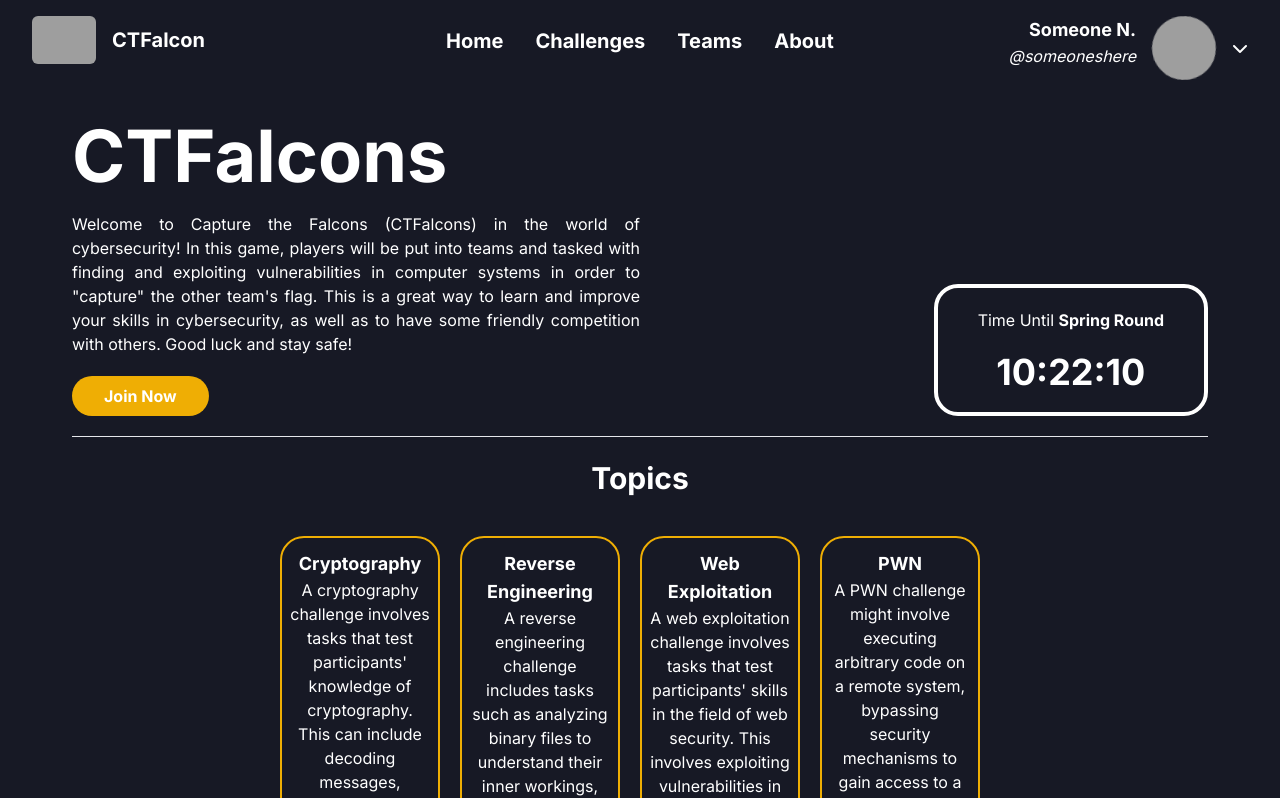
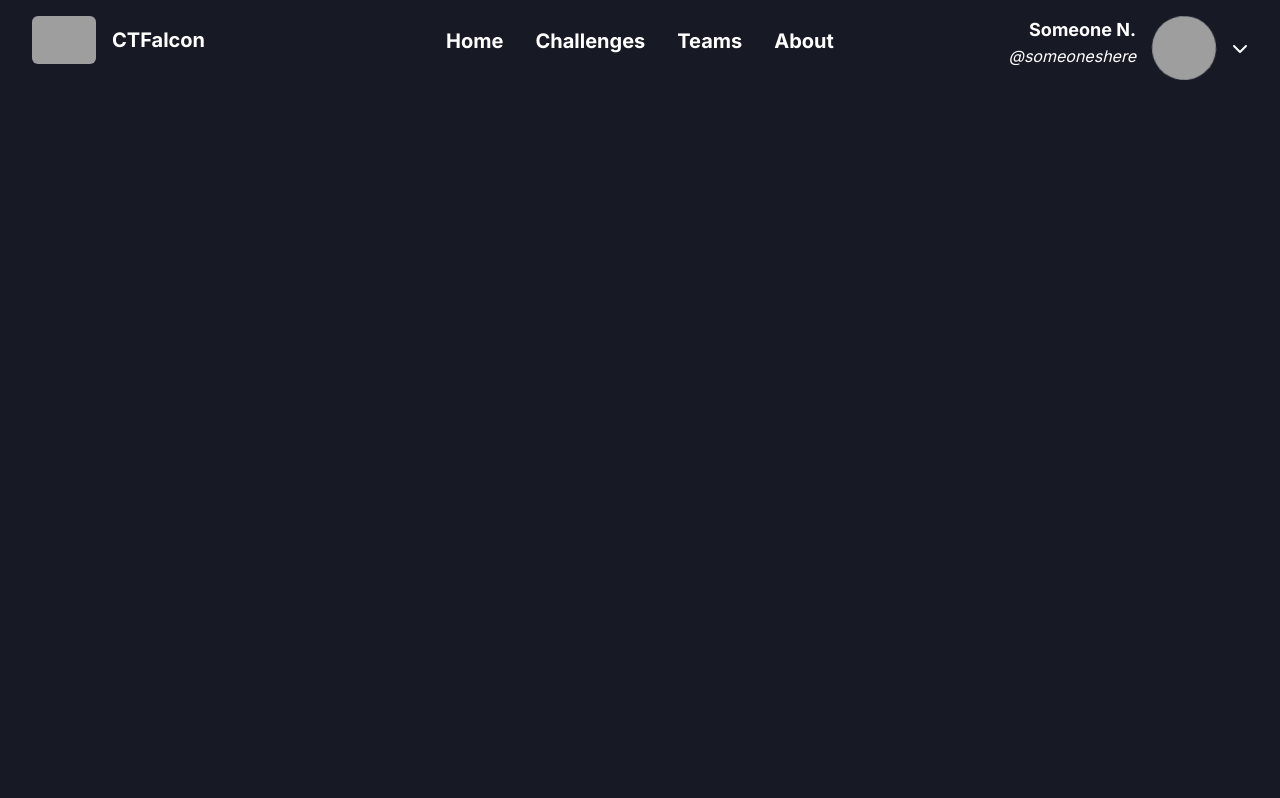
Before and after one commit to Poolesville-Computer-Team/ctfalcon, a React (Create React App) app: page /teams in a window 1280 px wide. Shown: the top 798 px of the page. Built offline with nearby package versions, Linux system fonts and the light colour scheme; grey boxes are pictures that could not be loaded.

Commit message:
apply routing effects

```diff
--- a/package.json
+++ b/package.json
@@ -8,6 +8,7 @@
     "@testing-library/user-event": "^13.5.0",
     "react": "^18.2.0",
     "react-dom": "^18.2.0",
+    "react-router-dom": "^6.8.1",
     "react-scripts": "^5.0.1",
     "tailwindcss": "^3.2.4",
     "typescript": "^4.9.4",
--- a/src/App.js
+++ b/src/App.js
@@ -2,6 +2,7 @@ import React from "react";
 import { NavigationBar } from "./components";
 import { HomePage } from "./routes";
 import { ChallengesPage } from "./routes/ChallengesPage";
+import { Routes, Route, BrowserRouter } from "react-router-dom";
 
 function App() {
   return (
@@ -14,8 +15,12 @@ function App() {
           { title: "About", route: "About" },
         ]}
       />
-      {/* <HomePage /> */}
-      <HomePage />
+      <BrowserRouter>
+        <Routes>
+          <Route index element={<HomePage />} />
+          <Route path="challenges" element={<ChallengesPage />} />
+        </Routes>
+      </BrowserRouter>
     </div>
   );
 }
```
Also changed, not shown: 2 other files (tests, documents, lock files or other folders).
